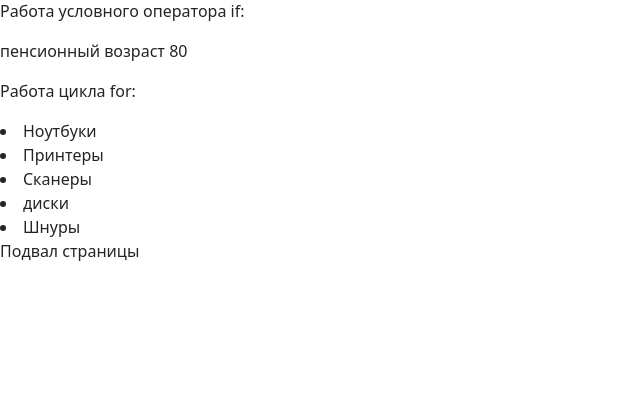
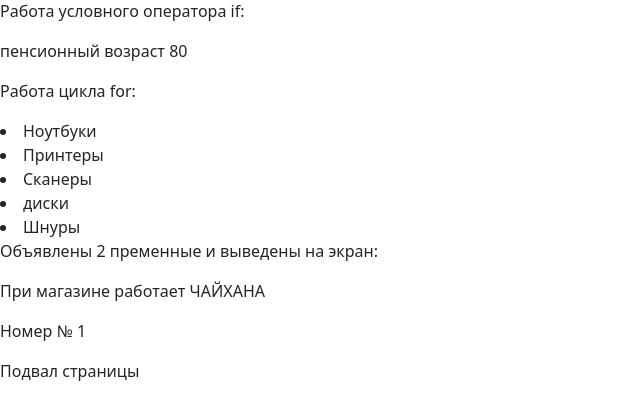
Before and after one commit to ilnar1995/django-course, a Django app: page /main_project/link/ in a window 1280 px wide. Shown: the part 138-558 px from the top of the page, without its empty margins (0-640 px from the left). Run offline with Django 4.2, Linux system fonts and the light colour scheme.

Commit message:
second cimmit

```diff
--- a/taskmanager/main/templates/main/for_and_if.html
+++ b/taskmanager/main/templates/main/for_and_if.html
@@ -18,4 +18,13 @@
         {% empty %}
             <li>Категории продуктов отсутствуют</li>
         {% endfor %}
+
+<p>Объявлены 2 пременные и выведены на экран:</p>
+    {% with nаmе="ЧАЙХАНА" nom=1 %}
+        <div>
+        <p>При магазине работает {{ nаmе }}</p>
+        <p>Номер № {{ nom }}</p>
+        </div>
+    {% endwith %}
+
 {% endblock content %}
```
